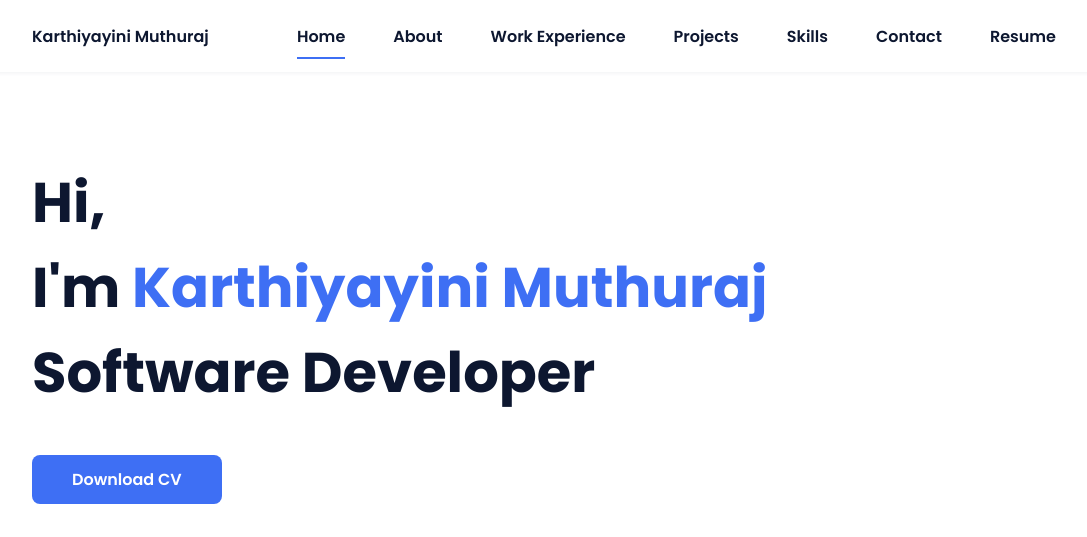
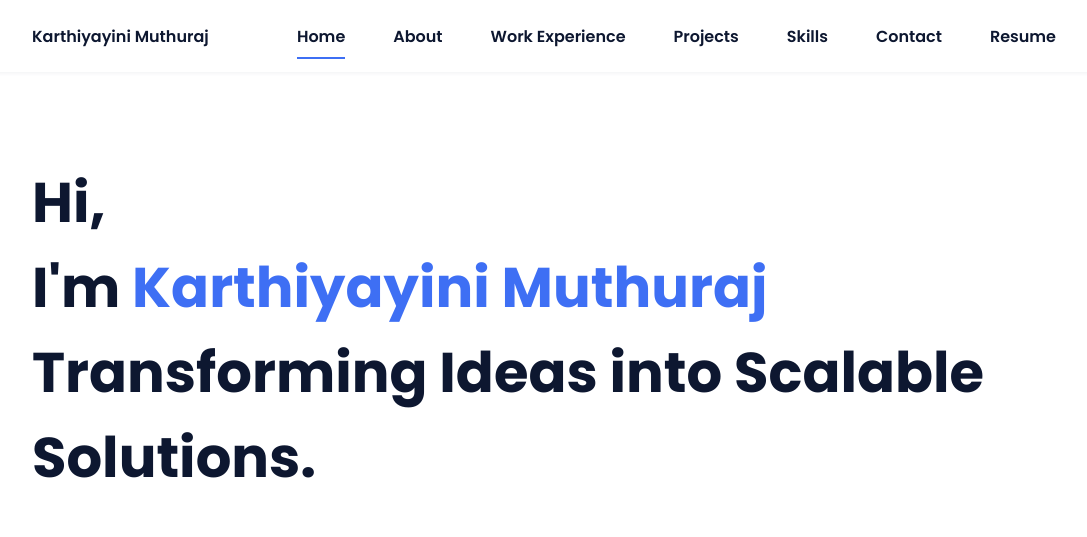
Before and after one commit to karthigamuthuraj/karthigamuthuraj.github.io, a plain HTML site: page index.html in a window 1280 px wide. Shown: the top 537 px of the page, without its empty margins (96-1183 px from the left). Drawn offline with nearby package versions, Linux system fonts and the light colour scheme.

```diff
--- a/index.html
+++ b/index.html
@@ -42,7 +42,7 @@
             <!--===== HOME =====-->
             <section class="home bd-grid" id="home">
                 <div class="home__data">
-                    <h1 class="home__title">Hi,<br>I'm <span class="home__title-color">Karthiyayini Muthuraj</span><br> Software Developer</h1>
+                    <h1 class="home__title">Hi,<br>I'm <span class="home__title-color">Karthiyayini Muthuraj</span><br> Transforming Ideas into Scalable Solutions.</h1>
                     <!-- CV Download Button -->
                     <a href="KarthiyayiniMuthuraj.pdf" class="button" download="KarthiyayiniMuthuraj_CV">Download CV</a>
                     <!-- <a href="#" class="button">Contact</a> -->
```
